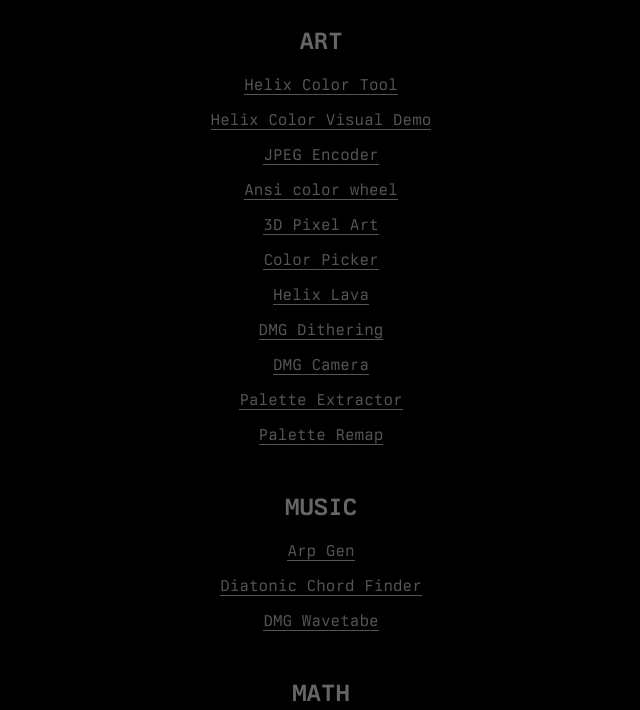
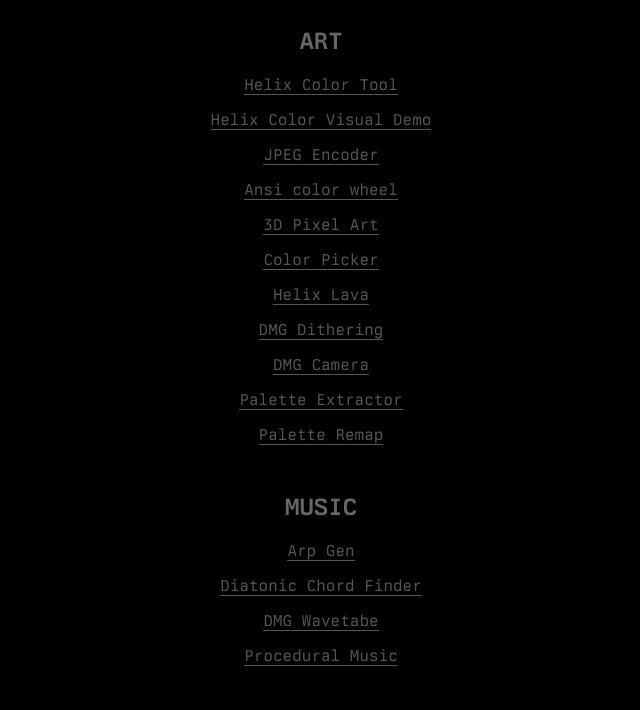
Before and after one commit to noctonic/noctonic.github.io, a plain HTML site: page index.html in a window 1280 px wide. Shown: the part 77-787 px from the top of the page, without its empty margins (319-959 px from the left). Drawn offline with Linux system fonts and the light colour scheme.

Commit message:
Update index.html

```diff
--- a/index.html
+++ b/index.html
@@ -50,6 +50,7 @@
   <p><a href="arp.html">Arp Gen</a></p>
   <p><a href="chord-finder.html">Diatonic Chord Finder</a></p>
   <p><a href="dmg-chan3.html">DMG Wavetabe</a></p>
+  <p><a href="promusic.html">Procedural Music</a></p>
   <h2>MATH</h2>
   <p><a href="./linear_algebra/cosine_similarity.html">Cosine Similarity</a></p>
   <p><a href="maze.html">Maze Generator</a></p>
```
